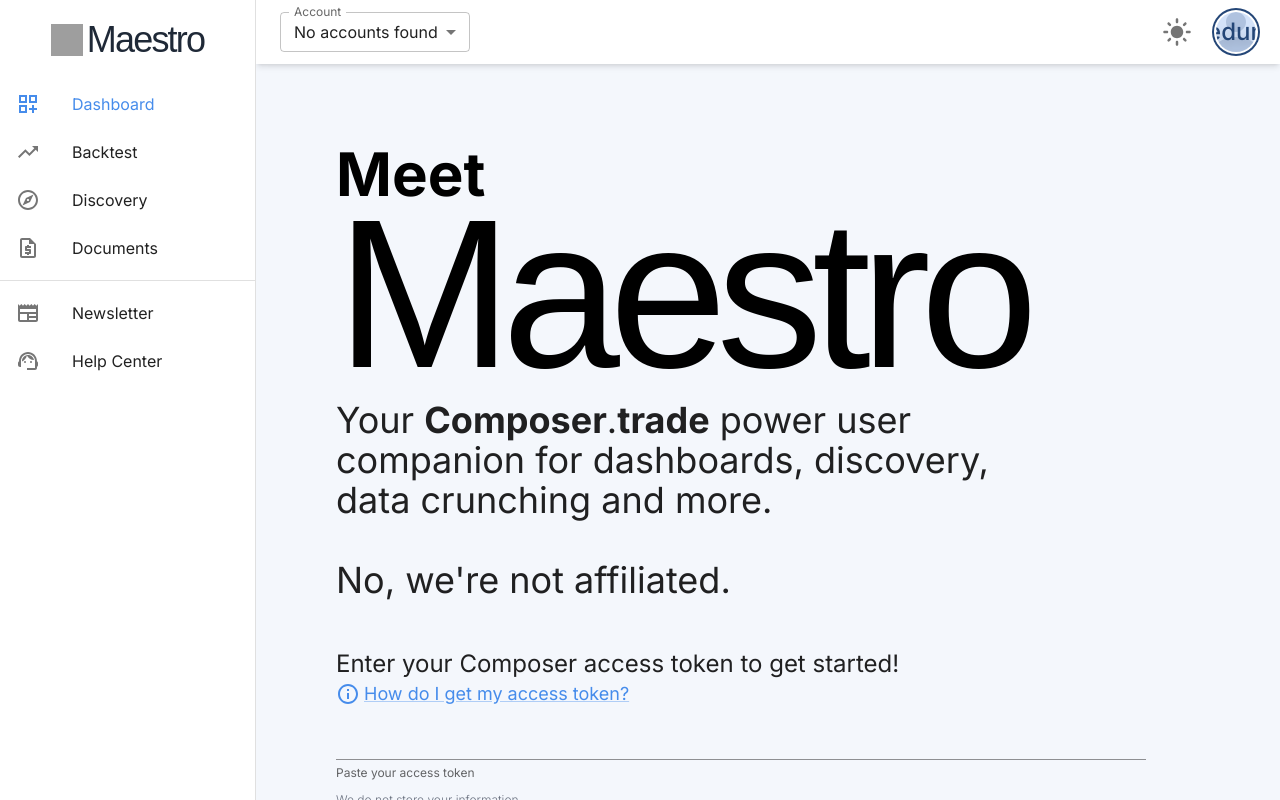
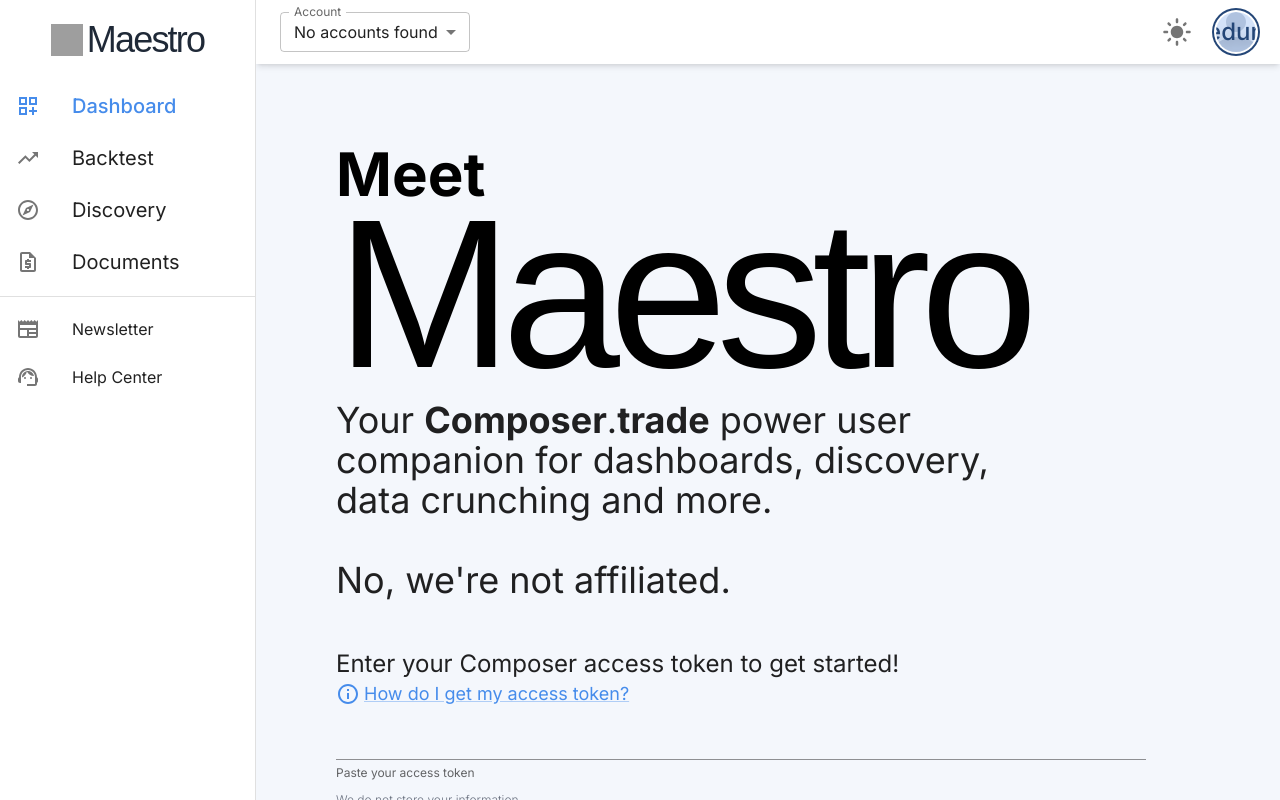
Before and after one commit to BentAllenDesign/composer-trade-tools, a React (Vite) app: page / in a window 1280 px wide. Built offline with nearby package versions, Linux system fonts and the light colour scheme; grey boxes are pictures that could not be loaded; a web font is replaced by a local one.

Commit message:
feat: spring cleaning

```diff
--- /dev/null
+++ b/src/components/Landing/Welcome.tsx
@@ -0,0 +1,19 @@
+import { Check, LockOpen } from '@mui/icons-material';
+import { Box, Divider, Typography } from '@mui/material';
+import React from 'react';
+import { useUserContext } from '../../state/global/UserContext';
+
+export const Welcome: React.FC = () => (
+  <Box className="flex items-center space-x-6">
+    <Check className='text-green-600' style={{ fontSize: '80px' }} />
+    <Divider orientation="vertical" flexItem>
+      <Box className="flex items-center">
+        <LockOpen />
+      </Box>
+    </Divider>
+    <Box className="flex flex-col pl-2 py-4">
+      <Typography className='font-light text-xl leading-none'>Welcome</Typography>
+      <Typography className='text-7xl leading-none'>{useUserContext()?.firstName}</Typography>
+    </Box>
+  </Box>
+);
--- a/src/components/Landing/Welcome/Welcome.tsx
+++ /dev/null
@@ -1,23 +0,0 @@
-import { Check, LockOpen } from '@mui/icons-material';
-import { Box, Divider, Typography } from '@mui/material';
-import React from 'react';
-import { useUserContext } from '../../../state/global/UserContext';
-
-export const Welcome: React.FC = () => {
-  const user = useUserContext();
-
-  return (
-    <Box className="flex items-center space-x-6">
-      <Check className='text-green-600' style={{ fontSize: '80px' }} />
-      <Divider orientation="vertical" flexItem>
-        <Box className="flex items-center">
-          <LockOpen />
-        </Box>
-      </Divider>
-      <Box className="flex flex-col pl-2 py-4">
-        <Typography className='font-light text-xl leading-none'>Welcome</Typography>
-        <Typography className='text-7xl leading-none'>{user?.firstName}</Typography>
-      </Box>
-    </Box>
-  );
-};
--- a/src/components/Navigation/NavigationWrapper.tsx
+++ b/src/components/Navigation/NavigationWrapper.tsx
@@ -1,4 +1,4 @@
-import { Box, Divider, Drawer, List, ListItem, ListItemButton, ListItemIcon, ListItemText, Toolbar } from '@mui/material';
+import { Box, Divider, Drawer, List, ListItem, ListItemButton, ListItemIcon, ListItemText, Toolbar, Typography } from '@mui/material';
 import { Link } from '@tanstack/react-router';
 import clsx from 'clsx';
 import React from 'react';
@@ -19,11 +19,11 @@
   return (
     <Drawer
       variant="permanent"
-      className='w-1/5 max-w-[400px] min-w-[200px]'
+      className='w-1/5 max-w-[300px] min-w-[200px]'
       sx={{
         [`& .MuiDrawer-paper`]: {
           width: '20%',
-          maxWidth: '400px',
+          maxWidth: '300px',
           minWidth: '200px',
           boxSizing: 'border-box',
           background: 'white',
@@ -37,10 +37,12 @@
           {features.map((value, idx) => (
             <ListItem key={`side-nav-feature-item-${value.label}-${idx}`} disablePadding>
               <ListItemButton LinkComponent={Link}>
-                <ListItemIcon className={clsx(value.active && 'text-primary')}>
+                <ListItemIcon className={clsx(value.active && 'text-primary', 'lg:text-xl 2xl:text-2xl')}>
                   {value.icon}
                 </ListItemIcon>
-                <ListItemText primary={value.label} className={clsx(value.active && 'text-primary')} />
+                <ListItemText>
+                  <Typography className={clsx(value.active && 'text-primary font-medium', 'lg:text-xl 2xl:text-2xl')}>{value.label}</Typography>
+                </ListItemText>
               </ListItemButton>
             </ListItem>
           ))}
--- a/src/pages/__root.tsx
+++ b/src/pages/__root.tsx
@@ -30,7 +30,7 @@
     {/* Passing logo label to endorse future development of global context switching */}
     <NavigationWrapper />
     <Box className="flex-grow flex flex-col relative">
-      <Header logoLabel='Maestro' />
+      <Header />
       <main className={clsx(mbp.main, display.main, size.main)}>
         <Outlet />
         <TanStackRouterDevtools position="bottom-right" />
--- a/src/pages/index.lazy.tsx
+++ b/src/pages/index.lazy.tsx
@@ -3,8 +3,8 @@
 import clsx from 'clsx';
 import { jwtDecode } from 'jwt-decode';
 import React from 'react';
-import { Hero } from '../components/Landing/Hero/Hero';
-import { Welcome } from '../components/Landing/Welcome/Welcome';
+import { Hero } from '../components/Landing/Hero';
+import { Welcome } from '../components/Landing/Welcome';
 import { useGetUserProfileQuery } from '../graphql/get-user-profile.g';
 import { useTokenContext } from '../state/global/ComposerTokenContext';
 import { setUserContext } from '../state/global/UserContext';
```
Also changed, not shown: src/components/Landing/Hero.tsx (renamed from src/components/Landing/Hero/Hero.tsx).
